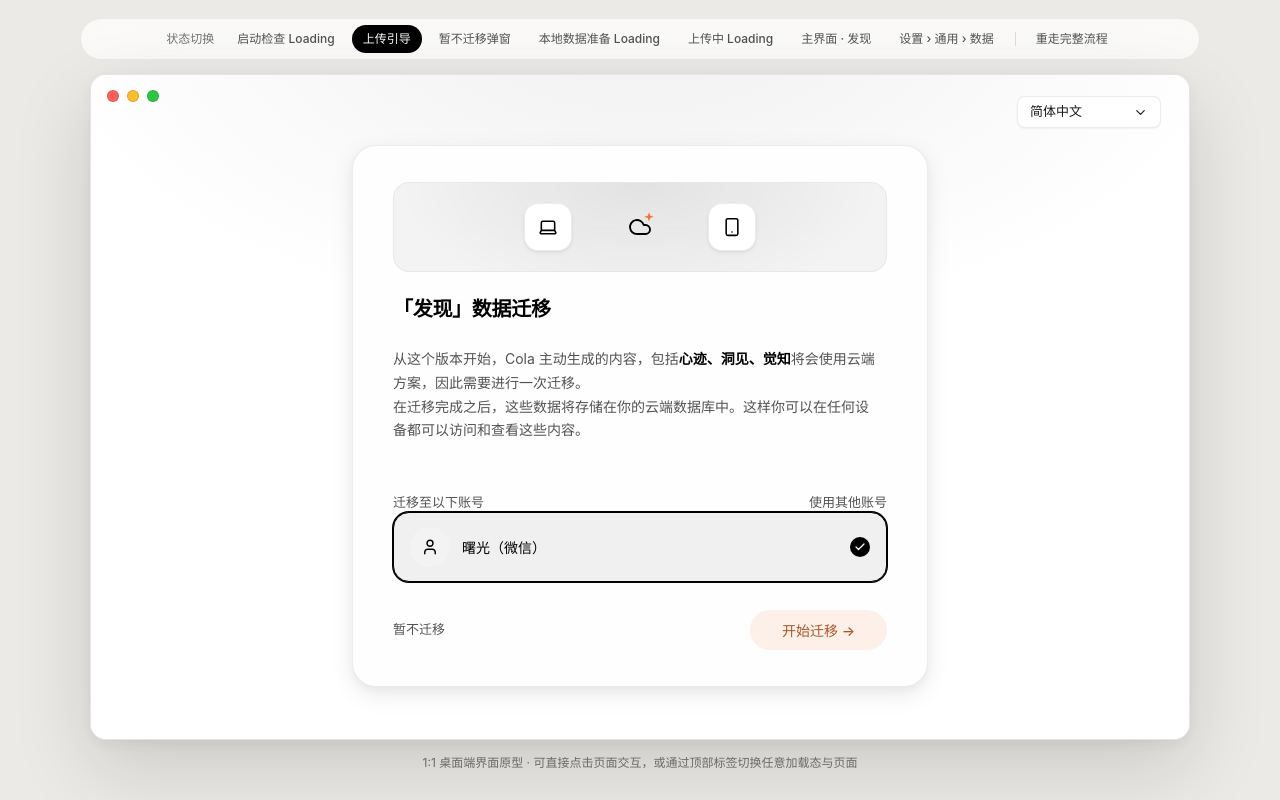
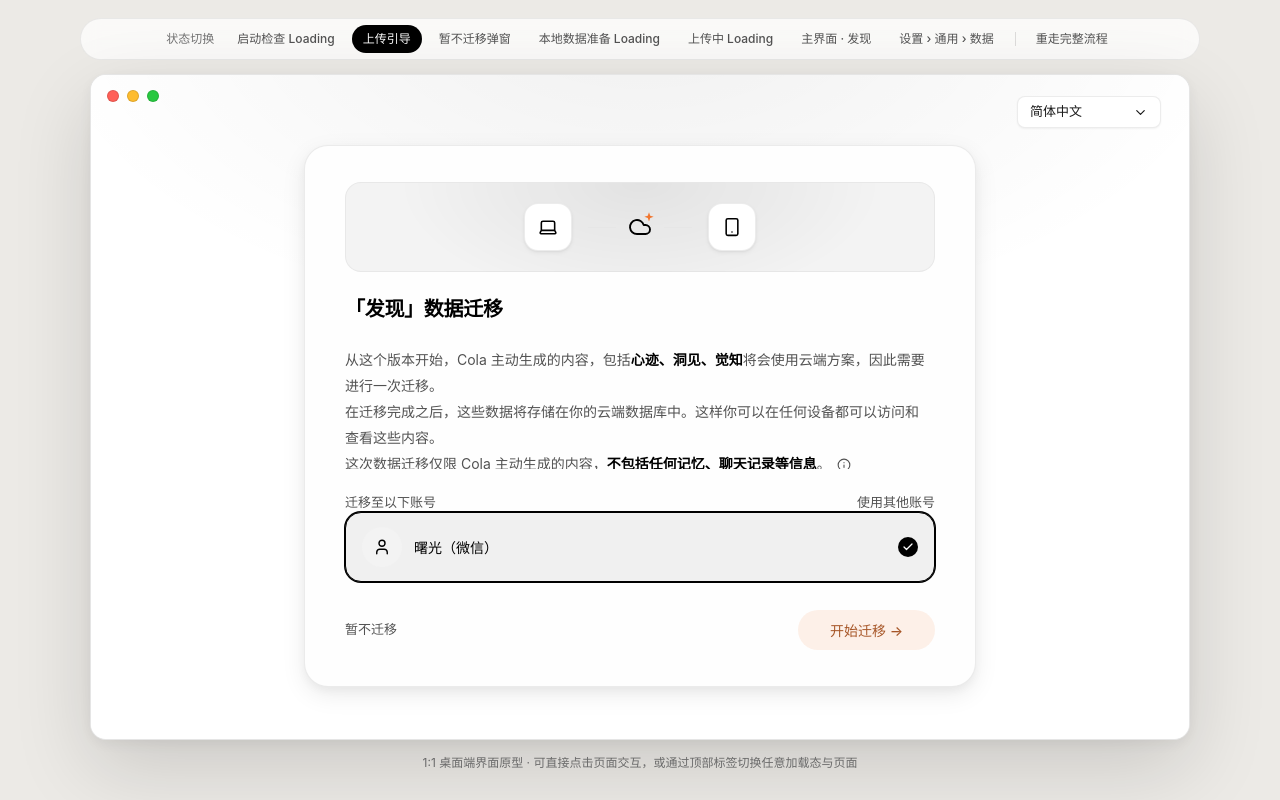
Before and after one commit to mackt/mackt.github.io, a plain HTML site: page cola-discover-upload/index.html in a window 1280 px wide. Drawn offline with Linux system fonts and the light colour scheme.

Commit message:
Refine discovery migration typography and width

```diff
--- a/cola-discover-upload/index.html
+++ b/cola-discover-upload/index.html
@@ -438,6 +438,7 @@
     }
 
     .choose-owner-card {
+      max-width: 672px;
       max-height: 100%;
     }
 
@@ -513,6 +514,8 @@
       line-height: 1.7;
       color: var(--cola-text-muted);
     }
+
+    .choose-owner-card .migration-lead { line-height: 26px; }
 
     .migration-lead strong {
       font-weight: 600;
@@ -1705,7 +1708,7 @@
             '</div>' +
             '<div class="migration-scroll-body" role="region" aria-label="「发现」数据迁移" tabindex="0">' +
               '<div class="migration-lead">' +
-                '从这个版本开始，Cola 主动生成的内容，包括<strong>心迹、洞见、觉知</strong>将会使用云端方案，因此需要进行一次迁移。<br>在迁移完成之后，这些数据将存储在你的云端数据库中。这样你可以在任何设备都可以访问和查看这些内容。<br><br>' +
+                '从这个版本开始，Cola 主动生成的内容，包括<strong>心迹、洞见、觉知</strong>将会使用云端方案，因此需要进行一次迁移。<br>在迁移完成之后，这些数据将存储在你的云端数据库中。这样你可以在任何设备都可以访问和查看这些内容。<br>' +
               '这次数据迁移仅限 Cola 主动生成的内容，<strong>不包括任何记忆、聊天记录等信息</strong>。' +
                 '<span class="inline-info-wrap" id="pathsInfoWrap">' +
                   '<button type="button" class="inline-info-btn" id="pathsInfoBtn" aria-label="查看本地目录">' + svgIcon('info', 14) + '</button>' +
@@ -1719,8 +1722,8 @@
                     '</ul>' +
                   '</div>' +
                 '</span>' +
-              '<br>同时，我们将严格保护你的云端个人数据和隐私。<br><br>' +
-              '你也可以选择不进行迁移。<br>如果点击【暂不迁移】按钮，Cola 将<strong>不会主动生成任何新内容</strong>。<br>但已有的历史内容依然可以在本地查看。</div>' +
+              '<br>同时，我们将严格保护你的云端个人数据和隐私。<br>' +
+              '你也可以选择不进行迁移。<br>如果点击<strong>暂不迁移</strong>按钮，Cola 将<strong>不会主动生成任何新内容</strong>。<br>但已有的历史内容依然可以在本地查看。</div>' +
             '</div>' +
             '<div class="migration-account">' +
               '<div class="migration-account-heading">' +
```
